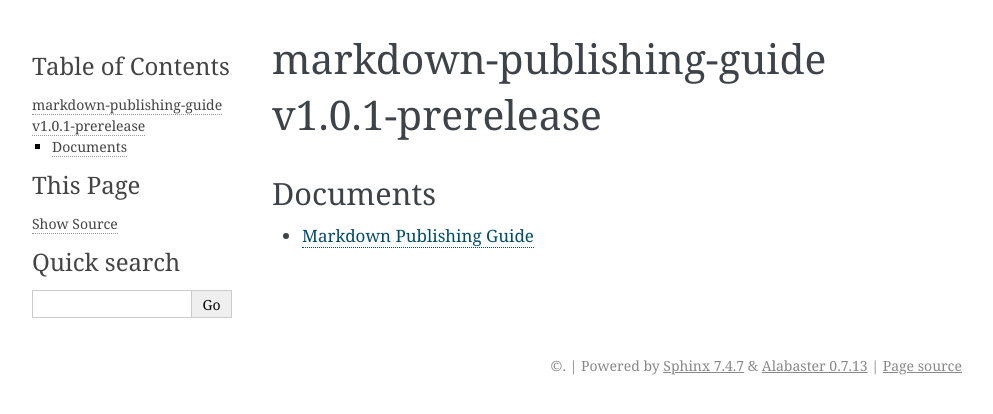
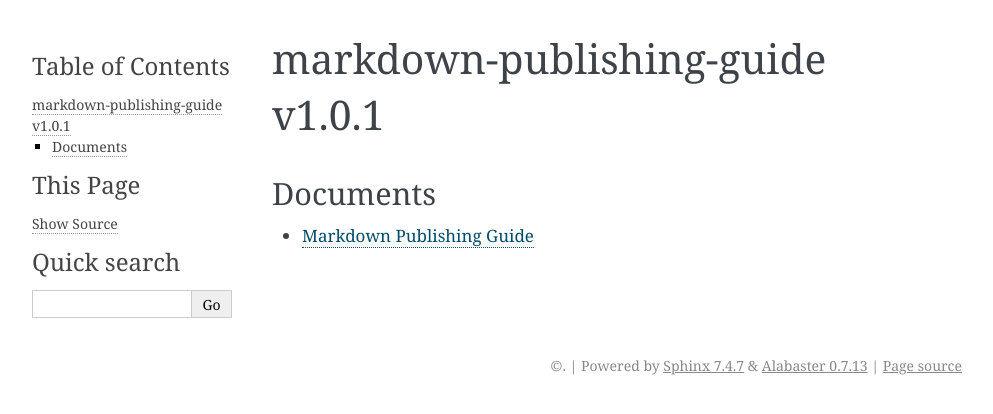
Before and after one commit to ironmeld/markdown-publishing-guide, a Sphinx documentation site: the page built from docs/README.md, in a window 1280 px wide. Shown: the top 414 px of the page, without its empty margins (148-1141 px from the left). Built offline with Sphinx 7.4.7, drawn with Linux system fonts in a browser that asks for light colours.

Commit message:
Set version to v1.0.1 for release.

```diff
--- a/README.md
+++ b/README.md
@@ -1,4 +1,4 @@
-# Markdown Publishing Guide v1.0.1-prerelease
+# Markdown Publishing Guide v1.0.1
 A guide to publishing Markdown documents on GitHub and ReadTheDocs
 
 ## Introduction
--- a/docs/README.md
+++ b/docs/README.md
@@ -1,4 +1,4 @@
-# markdown-publishing-guide v1.0.1-prerelease
+# markdown-publishing-guide v1.0.1
 
 Documents
 --------
--- a/docs/markdown-publishing-guide.md
+++ b/docs/markdown-publishing-guide.md
@@ -1,4 +1,4 @@
-# Markdown Publishing Guide v1.0.1-prerelease
+# Markdown Publishing Guide v1.0.1
 A guide to publishing Markdown documents on GitHub and ReadTheDocs
 
 ## Introduction
```
